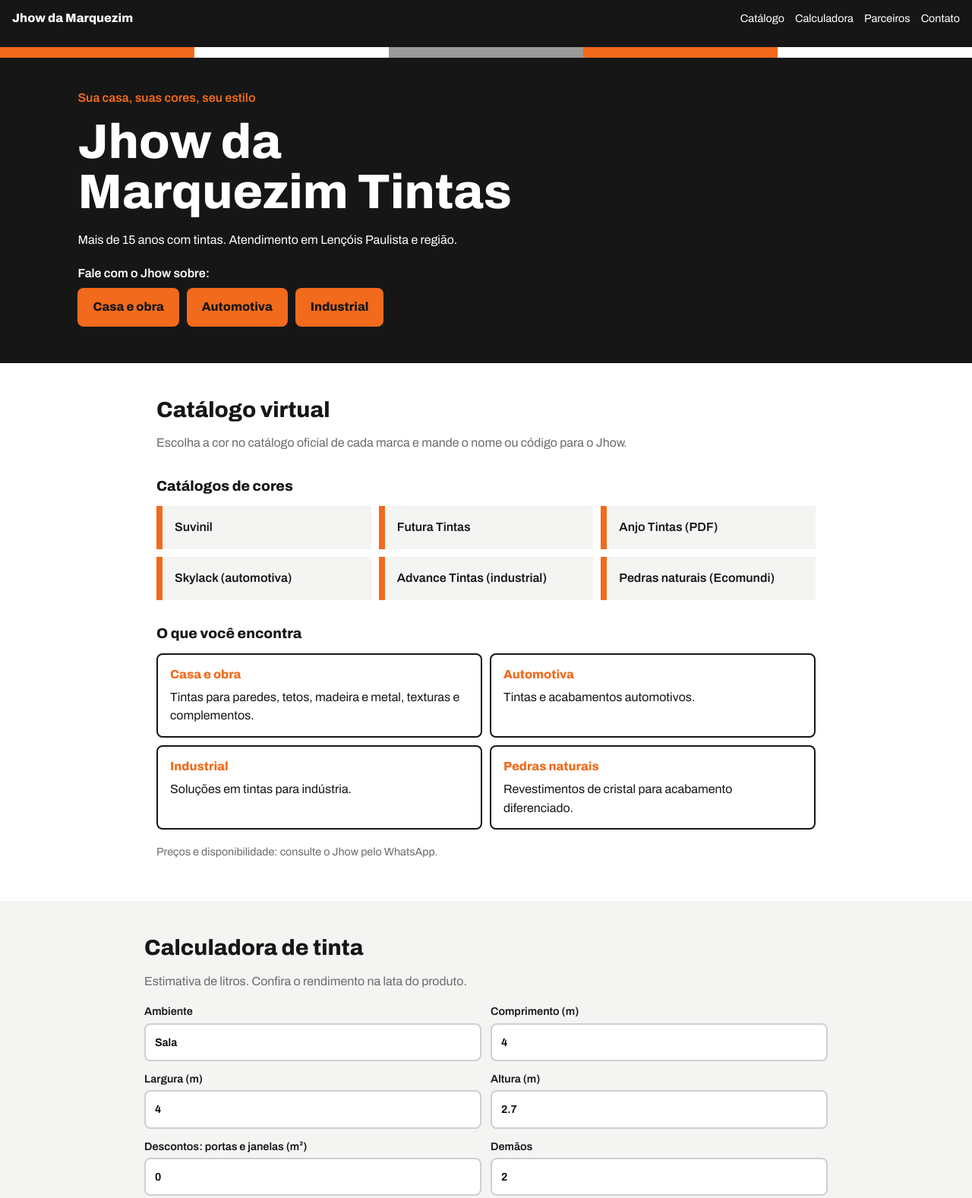
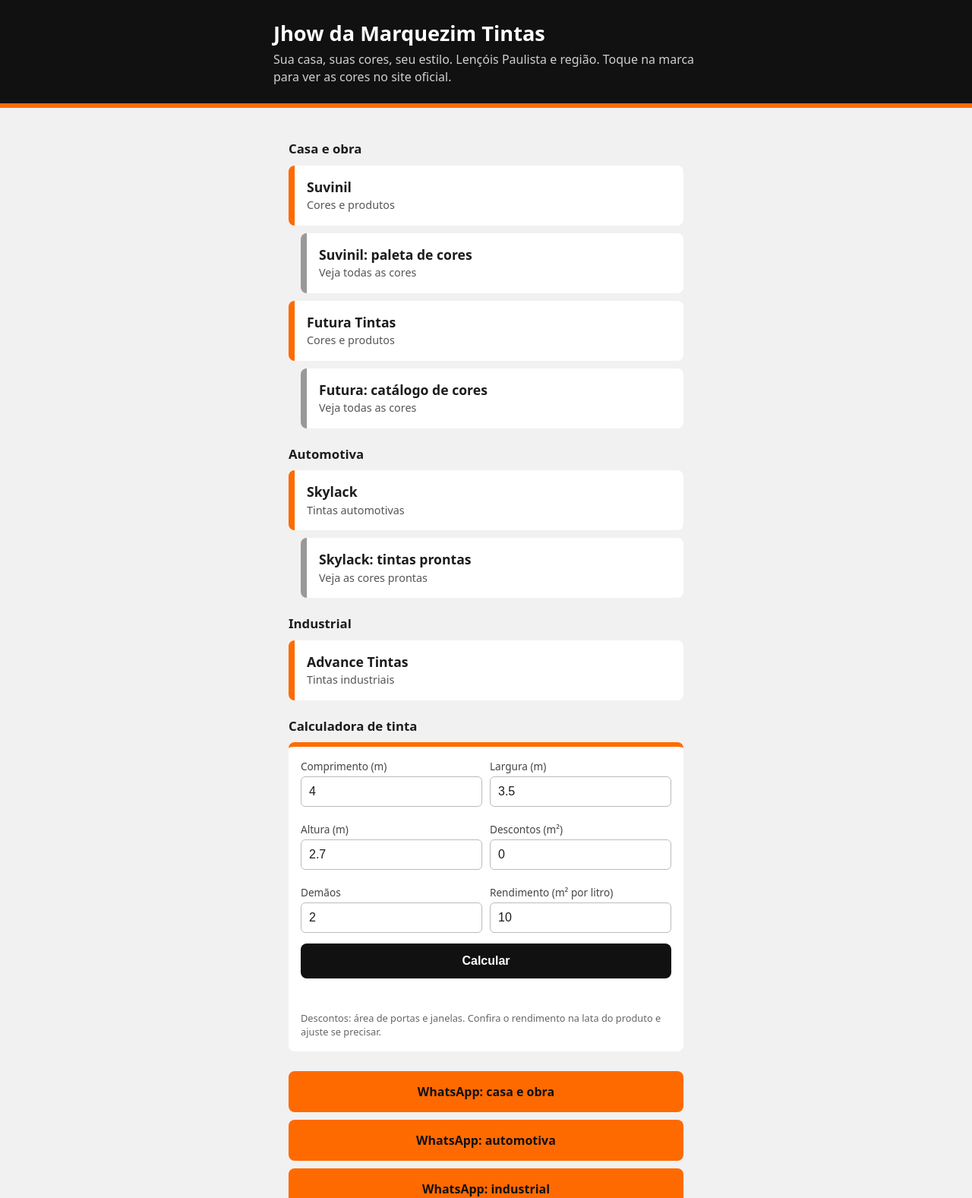
Before and after one commit to jonatasbaldassi8-star/jhow-marquezim-tintas, a plain HTML site: page index.html in a window 1280 px wide. Shown: the top 1577 px of the page at 76% size. Drawn offline with Linux system fonts and the light colour scheme.

Commit message:
Add files via upload

```diff
--- a/index.html
+++ b/index.html
@@ -4,113 +4,91 @@
 <meta charset="utf-8">
 <meta name="viewport" content="width=device-width, initial-scale=1">
 <title>Jhow da Marquezim Tintas | Lençóis Paulista</title>
-<meta name="description" content="Jhow da Marquezim Tintas: tintas para casa e obra, automotivas e industriais em Lençóis Paulista e região.">
-<link rel="preconnect" href="https://fonts.googleapis.com">
-<link href="https://fonts.googleapis.com/css2?family=Archivo:wght@400;600;800&display=swap" rel="stylesheet">
-<link rel="stylesheet" href="style.css">
+<style>
+:root{--laranja:#ff6a00;--preto:#111;--cinza:#f1f1f1;--texto:#1c1c1c;--branco:#fff}
+*{box-sizing:border-box;margin:0}
+body{font-family:system-ui,-apple-system,"Segoe UI",Roboto,Arial,sans-serif;background:var(--cinza);color:var(--texto);line-height:1.4}
+header{background:var(--preto);color:var(--branco);padding:28px 20px 24px;border-bottom:6px solid var(--laranja)}
+.wrap{max-width:560px;margin:0 auto}
+h1{font-size:1.7rem;line-height:1.15}
+header p{margin-top:8px;color:#cfcfcf}
+main{padding:20px}
+h2{font-size:1.05rem;margin:22px 0 10px}
+a.marca{display:flex;align-items:center;justify-content:space-between;gap:12px;background:var(--branco);color:var(--texto);text-decoration:none;border-left:8px solid var(--laranja);border-radius:8px;padding:16px;margin-bottom:10px;min-height:64px}
+a.marca strong{display:block;font-size:1.1rem}
+a.marca span{font-size:.9rem;color:#555}
+a.marca.extra{border-left-color:#999;margin-left:16px;min-height:56px}
+a.marca:active{background:#ffe9d9}
+a:focus-visible{outline:3px solid var(--preto);outline-offset:2px}
+.wpp{display:block;text-align:center;background:var(--laranja);color:var(--preto);font-weight:700;text-decoration:none;border-radius:8px;padding:16px;margin-top:26px}
+.calc{background:var(--branco);border-radius:8px;padding:16px;border-top:6px solid var(--laranja)}
+.calc .linha{display:grid;grid-template-columns:1fr 1fr;gap:10px}
+.calc label{display:block;font-size:.85rem;color:#444;margin-bottom:10px}
+.calc input{width:100%;font-size:1rem;padding:10px;margin-top:4px;border:1px solid #bbb;border-radius:6px;background:var(--branco);color:var(--texto)}
+.calc button{width:100%;background:var(--preto);color:var(--branco);font-size:1rem;font-weight:700;border:0;border-radius:8px;padding:14px;margin-top:4px}
+#resultado{margin-top:12px;font-size:1.05rem;min-height:1.4em}
+#resultado b{color:var(--laranja)}
+.dica{font-size:.8rem;color:#666;margin-top:8px}
+.wpp.seg{margin-top:10px}
+.loja{display:block;text-align:center;background:var(--preto);color:var(--branco);font-weight:700;text-decoration:none;border-radius:8px;padding:16px;margin-top:10px}
+footer{text-align:center;font-size:.85rem;color:#666;padding:6px 20px 28px}
+</style>
 </head>
 <body>
+<header><div class="wrap">
+<h1>Jhow da Marquezim Tintas</h1>
+<p>Sua casa, suas cores, seu estilo. Lençóis Paulista e região. Toque na marca para ver as cores no site oficial.</p>
+</div></header>
 
-<header class="topo">
-  <a href="#inicio" class="marca">Jhow da Marquezim</a>
-  <nav>
-    <a href="#catalogo">Catálogo</a>
-    <a href="#calculadora">Calculadora</a>
-    <a href="#parceiro">Parceiros</a>
-    <a href="#contato">Contato</a>
-  </nav>
-</header>
+<main class="wrap">
+<h2>Casa e obra</h2>
+<a class="marca" href="https://www.suvinil.com.br" target="_blank" rel="noopener"><div><strong>Suvinil</strong><span>Cores e produtos</span></div></a>
+<a class="marca extra" href="https://www.suvinil.com.br/paleta-de-cores" target="_blank" rel="noopener"><div><strong>Suvinil: paleta de cores</strong><span>Veja todas as cores</span></div></a>
+<a class="marca" href="https://futuratintas.com.br" target="_blank" rel="noopener"><div><strong>Futura Tintas</strong><span>Cores e produtos</span></div></a>
+<a class="marca extra" href="https://futuratintas.com.br/catalogo-de-cores/" target="_blank" rel="noopener"><div><strong>Futura: catálogo de cores</strong><span>Veja todas as cores</span></div></a>
 
-<main>
-<section id="inicio" class="hero">
-  <div class="faixas" aria-hidden="true"><i></i><i></i><i></i><i></i><i></i></div>
-  <div class="hero-txt">
-    <p class="slogan">Sua casa, suas cores, seu estilo</p>
-    <h1>Jhow da Marquezim Tintas</h1>
-    <p>Mais de 15 anos com tintas. Atendimento em Lençóis Paulista e região.</p>
-    <p class="quem">Fale com o Jhow sobre:</p>
-    <div class="botoes">
-      <a class="btn zap" data-zap="Olá Jhow! Quero falar sobre tintas para casa e obra.">Casa e obra</a>
-      <a class="btn zap" data-zap="Olá Jhow! Quero falar sobre tintas automotivas.">Automotiva</a>
-      <a class="btn zap" data-zap="Olá Jhow! Quero falar sobre tintas industriais.">Industrial</a>
-    </div>
-  </div>
-  <img class="foto" src="foto.jpg" alt="Jhow da Marquezim Tintas" onerror="this.style.display='none'">
-</section>
+<h2>Automotiva</h2>
+<a class="marca" href="https://site.skylack.com.br" target="_blank" rel="noopener"><div><strong>Skylack</strong><span>Tintas automotivas</span></div></a>
+<a class="marca extra" href="https://site.skylack.com.br/tintas-prontas/" target="_blank" rel="noopener"><div><strong>Skylack: tintas prontas</strong><span>Veja as cores prontas</span></div></a>
 
-<section id="catalogo" class="bloco">
-  <h2>Catálogo virtual</h2>
-  <p class="sub">Escolha a cor no catálogo oficial de cada marca e mande o nome ou código para o Jhow.</p>
-  <h3>Catálogos de cores</h3>
-  <div class="grade links">
-    <a class="cat" data-link="suvinil" target="_blank" rel="noopener">Suvinil</a>
-    <a class="cat" data-link="futura" target="_blank" rel="noopener">Futura Tintas</a>
-    <a class="cat" data-link="anjo" target="_blank" rel="noopener">Anjo Tintas (PDF)</a>
-    <a class="cat" data-link="skylack" target="_blank" rel="noopener">Skylack (automotiva)</a>
-    <a class="cat" data-link="advance" target="_blank" rel="noopener">Advance Tintas (industrial)</a>
-    <a class="cat" data-link="ecomundi" target="_blank" rel="noopener">Pedras naturais (Ecomundi)</a>
-  </div>
-  <h3>O que você encontra</h3>
-  <div class="grade prod">
-    <article><h4>Casa e obra</h4><p>Tintas para paredes, tetos, madeira e metal, texturas e complementos.</p></article>
-    <article><h4>Automotiva</h4><p>Tintas e acabamentos automotivos.</p></article>
-    <article><h4>Industrial</h4><p>Soluções em tintas para indústria.</p></article>
-    <article><h4>Pedras naturais</h4><p>Revestimentos de cristal para acabamento diferenciado.</p></article>
-  </div>
-  <p class="nota">Preços e disponibilidade: consulte o Jhow pelo WhatsApp.</p>
-</section>
+<h2>Industrial</h2>
+<a class="marca" href="https://advancetintas.com.br" target="_blank" rel="noopener"><div><strong>Advance Tintas</strong><span>Tintas industriais</span></div></a>
 
-<section id="calculadora" class="bloco claro">
-  <h2>Calculadora de tinta</h2>
-  <p class="sub">Estimativa de litros. Confira o rendimento na lata do produto.</p>
-  <div class="calc">
-    <label>Ambiente <input id="amb" value="Sala"></label>
-    <label>Comprimento (m) <input id="comp" type="number" step="0.1" value="4"></label>
-    <label>Largura (m) <input id="larg" type="number" step="0.1" value="4"></label>
-    <label>Altura (m) <input id="alt" type="number" step="0.1" value="2.7"></label>
-    <label>Descontos: portas e janelas (m²) <input id="desc" type="number" step="0.1" value="0"></label>
-    <label>Demãos <input id="dem" type="number" min="1" value="2"></label>
-    <label>Rendimento (m² por litro, por demão) <input id="rend" type="number" step="0.5" value="10"></label>
-    <button id="calcular" class="btn">Calcular</button>
-  </div>
-  <p id="resultado" class="resultado" aria-live="polite"></p>
-  <a id="zapCalc" class="btn zap" hidden>Enviar este cálculo ao Jhow</a>
-</section>
+<h2>Calculadora de tinta</h2>
+<div class="calc">
+<div class="linha">
+<label>Comprimento (m)<input id="c" type="number" inputmode="decimal" step="0.01" min="0" value="4"></label>
+<label>Largura (m)<input id="l" type="number" inputmode="decimal" step="0.01" min="0" value="3.5"></label>
+<label>Altura (m)<input id="h" type="number" inputmode="decimal" step="0.01" min="0" value="2.7"></label>
+<label>Descontos (m²)<input id="d" type="number" inputmode="decimal" step="0.01" min="0" value="0"></label>
+<label>Demãos<input id="m" type="number" inputmode="numeric" min="1" value="2"></label>
+<label>Rendimento (m² por litro)<input id="r" type="number" inputmode="decimal" step="0.1" min="0.1" value="10"></label>
+</div>
+<button type="button" id="calcular">Calcular</button>
+<p id="resultado" aria-live="polite"></p>
+<p class="dica">Descontos: área de portas e janelas. Confira o rendimento na lata do produto e ajuste se precisar.</p>
+</div>
 
-<section id="dicas" class="bloco">
-  <h2>Dicas rápidas</h2>
-  <ul class="dicas">
-    <li>Parede limpa, seca e lixada garante melhor acabamento.</li>
-    <li>Aplique a quantidade de demãos indicada na lata, esperando o tempo de secagem.</li>
-    <li>Compre a tinta de uma vez só para evitar diferença de tom entre latas.</li>
-  </ul>
-</section>
-
-<section id="parceiro" class="bloco escuro">
-  <h2>Seja um parceiro</h2>
-  <p class="sub">Pintor ou profissional da obra? Preencha e o Jhow chama você no WhatsApp.</p>
-  <div class="calc">
-    <label>Seu nome <input id="pNome"></label>
-    <label>Sua profissão <input id="pProf" placeholder="Ex.: pintor"></label>
-    <label>Cidade <input id="pCid"></label>
-    <button id="enviarParceiro" class="btn">Enviar para o Jhow</button>
-  </div>
-</section>
-
-<section id="sobre" class="bloco">
-  <h2>Sobre o Jhow</h2>
-  <p>Jhow trabalha com tintas há mais de 15 anos na Marquezim Tintas, em Lençóis Paulista. Atende obras, residências, oficinas e indústrias.</p>
-</section>
+<a class="wpp" href="https://wa.me/5514998164220?text=Ol%C3%A1%20Jhow%2C%20quero%20um%20or%C3%A7amento%20para%20casa%20ou%20obra." target="_blank" rel="noopener">WhatsApp: casa e obra</a>
+<a class="wpp seg" href="https://wa.me/5514998164220?text=Ol%C3%A1%20Jhow%2C%20quero%20um%20or%C3%A7amento%20de%20tinta%20automotiva." target="_blank" rel="noopener">WhatsApp: automotiva</a>
+<a class="wpp seg" href="https://wa.me/5514998164220?text=Ol%C3%A1%20Jhow%2C%20quero%20um%20or%C3%A7amento%20de%20tinta%20industrial." target="_blank" rel="noopener">WhatsApp: industrial</a>
+<a class="loja" href="https://www.google.com/maps/search/?api=1&query=Marquezim+Tintas+R.+Cel.+Virg%C3%ADlio+Rocha%2C+140+-+Centro%2C+Len%C3%A7%C3%B3is+Paulista+-+SP%2C+18682-046" target="_blank" rel="noopener">Ver a loja no mapa</a>
+<a class="loja" href="https://www.instagram.com/jonatas_baldassi/" target="_blank" rel="noopener">Instagram @jonatas_baldassi</a>
+<p class="dica" style="text-align:center">R. Cel. Virgílio Rocha, 140, Centro, Lençóis Paulista/SP, 18682-046</p>
 </main>
-
-<footer id="contato" class="rodape">
-  <h2>Contato</h2>
-  <p><a class="zap" data-zap="Olá Jhow! Vim pelo seu site.">WhatsApp: (14) 99816-4220</a></p>
-  <p><a href="https://instagram.com/jonatas_baldassi" target="_blank" rel="noopener">Instagram: @jonatas_baldassi</a></p>
-  <p>Marquezim Tintas, Lençóis Paulista/SP</p>
-  <p id="endereco"></p>
-</footer>
-
-<script src="script.js"></script>
+<footer>Sua casa, suas cores, seu estilo</footer>
+<script>
+(function(){
+  var v=function(id){return parseFloat(String(document.getElementById(id).value).replace(',','.'))||0;};
+  var fmt=function(n){return n.toLocaleString('pt-BR',{maximumFractionDigits:1});};
+  document.getElementById('calcular').addEventListener('click',function(){
+    var area=2*(v('c')+v('l'))*v('h')-v('d');
+    var out=document.getElementById('resultado');
+    if(area<=0||v('r')<=0||v('m')<=0){out.textContent='Confira as medidas e tente de novo.';return;}
+    var litros=area*v('m')/v('r');
+    out.innerHTML='Área de parede: <b>'+fmt(area)+' m²</b><br>Tinta necessária: <b>'+fmt(litros)+' litros</b> em '+v('m')+' demãos';
+  });
+})();
+</script>
 </body>
 </html>
```
